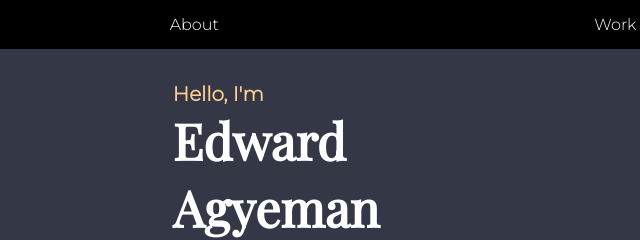
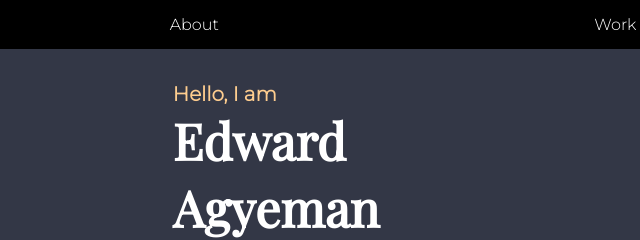
Before and after one commit to EdwardAgyeman/Portfolio-Website, a plain HTML site: page index.html in a window 1280 px wide. Shown: the top 240 px of the page, 38-678 px from the left. Drawn offline with nearby package versions, Linux system fonts and the light colour scheme.

Commit message:
minor change

```diff
--- a/index.html
+++ b/index.html
@@ -25,7 +25,7 @@
         <section id="intro">
             <!-- ********Think about an animation for the h1 element******** -->
             <h1>
-                <span>Hello, I'm</span><br>
+                <span>Hello, I am</span><br>
                 <span>Edward<br>Agyeman</span><br>
                 <span>Front-End Developer</span>
             </h1>
```
